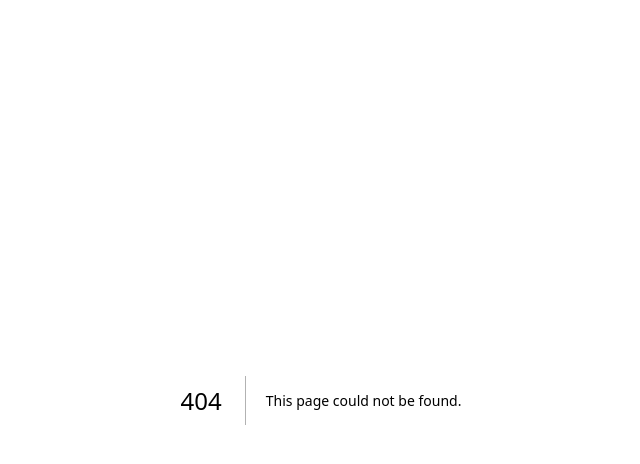
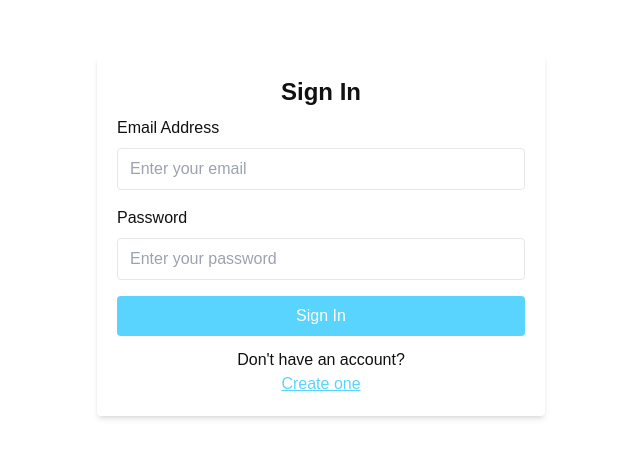
Before and after one commit to Potirniche-Carmine/CivicNest, a Next.js app in the folder civic-nest/: page /signin in a window 1280 px wide. Before the commit this address had no page. Shown: the top 464 px of the page, without its empty margins (319-959 px from the left). Built offline with nearby package versions, Linux system fonts and the light colour scheme.

Commit message:
Added sign-in page and fixed some components to make website more reusable

```diff
--- /dev/null
+++ b/civic-nest/src/app/signin/page.tsx
@@ -0,0 +1,62 @@
+"use client";
+import { useState } from 'react';
+const SignIn = () => {
+  const [isRegistering, setIsRegistering] = useState(false);
+
+  return (
+    <div className="pt-10 flex flex-col bg-backgroundLight dark:bg-backgroundDark">
+      <div className="flex-grow flex items-center justify-center p-4">
+        <div className="bg-backgroundLightSlight dark:bg-backgroundDarkSlight text-foregroundLight dark:text-foregroundDark p-5 rounded shadow-md w-full max-w-md">
+          <h2 className="text-2xl font-bold mb-2 text-center">
+            {isRegistering ? 'Create an Account' : 'Sign In'}
+          </h2>
+          <form>
+            {isRegistering && (
+              <div className="mb-4">
+                <label className="block text-foregroundLight dark:text-foregroundDark mb-2">Username</label>
+                <input
+                  type="text"
+                  className="w-full px-3 py-2 border rounded"
+                  placeholder="Enter your username"
+                />
+              </div>
+            )}
+            <div className="mb-4">
+              <label className="block text-foregroundLight dark:text-foregroundDark mb-2">Email Address</label>
+              <input
+                type="email"
+                className="w-full px-3 py-2 border rounded"
+                placeholder="Enter your email"
+              />
+            </div>
+            <div className="mb-4">
+              <label className="block text-foregroundLight dark:text-foregroundDark mb-2">Password</label>
+              <input
+                type="password"
+                className="w-full px-3 py-2 border rounded"
+                placeholder="Enter your password"
+              />
+            </div>
+            <button
+              type="submit"
+              className="w-full bg-blueLight dark:bg-blueDark text-white py-2 px-4 rounded hover:bg-blueDark dark:hover:bg-blueLight transition duration-200"
+            >
+              {isRegistering ? 'Sign Up' : 'Sign In'}
+            </button>
+          </form>
+          <p className="mt-3 text-center">
+            {isRegistering ? 'Already have an account?' : "Don't have an account?"}{' '}
+            <button
+              onClick={() => setIsRegistering(!isRegistering)}
+              className="text-blueLight underline container"
+            >
+              {isRegistering ? 'Sign In' : 'Create one'}
+            </button>
+          </p>
+        </div>
+      </div>
+    </div>
+  );
+};
+
+export default SignIn;
```
